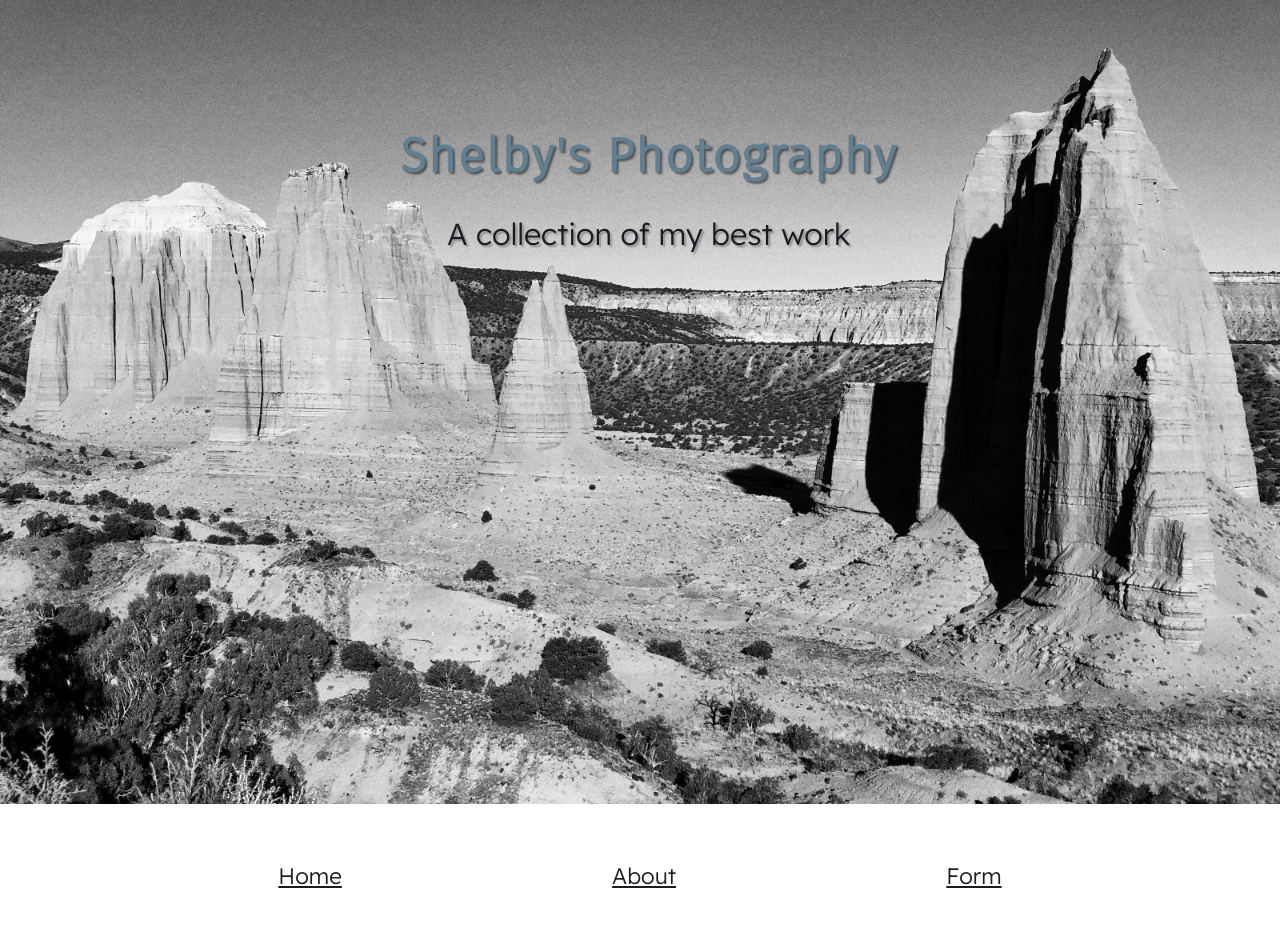
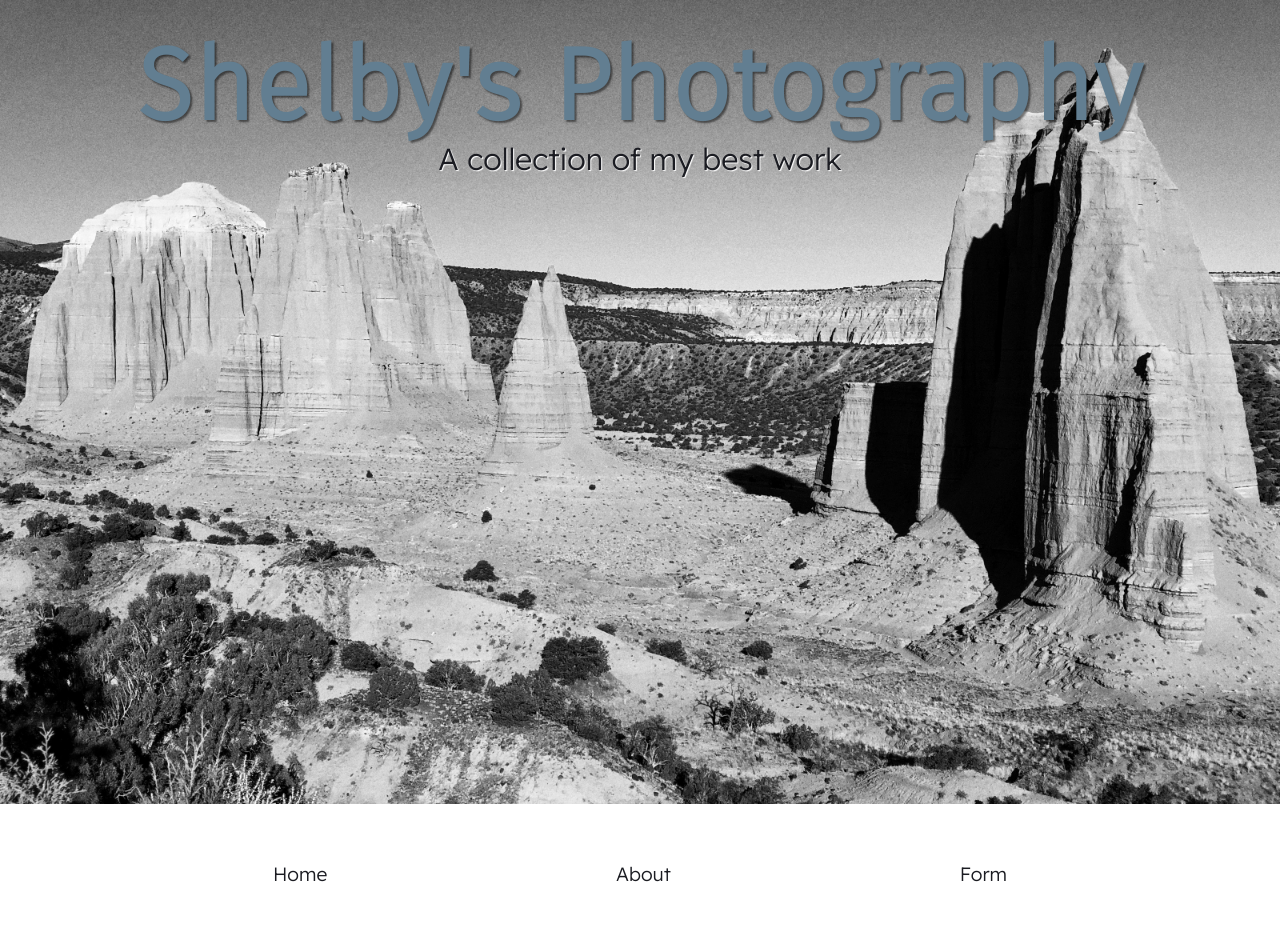
Before and after one commit to shelby-moss/Responsive-menu-assignment, a plain HTML site: page index.html in a window 1280 px wide. Shown: the part 60-987 px from the top of the page. Drawn offline with nearby package versions, Linux system fonts and the light colour scheme.

Commit message:
Add files via upload

```diff
--- a/index.html
+++ b/index.html
@@ -33,8 +33,10 @@
       <img src="1600px.jpg" alt="The spires of Capitol Reef">
     </picture>
     <div class="overlay">
-      <h1>Shelby's Photography</h1>
-      <p>A collection of my best work</p>
+      <div>
+        <h1>Shelby's Photography</h1>
+        <p>A collection of my best work</p>
+      </div>
     </div>
   </div>
 
--- a/styles.css
+++ b/styles.css
@@ -7,50 +7,6 @@
   --active-color: #e8f7ee;
 }
 
-/*nav {
-  margin-bottom: var(--hover-color);
-}
-
-nav ul {
-  display: flex;
-  justify-content: center;
-  list-style-type: none;
-  padding: 0;
-  margin: 0;
-}
-
-nav li a {
-  display: block;
-  color: var(--text-color);
-  text-decoration: none;
-  cursor: pointer;
-
-  margin: 0 0.5rem;
-  padding: 1rem 2rem;
-  font-size: 1.2rem;
-  white-space: nowrap;
-  user-select: none;
-}
-
-nav a::after {
-  content: "";
-  width: calc(100% + 30px);
-  height: 3px;
-  display: block;
-  background-color: var(--hover-color);
-  margin-top: 12px;
-  margin-left: -15px;
-  transform: scale(0);
-  transition: transform 400ms ease;
-  transform-origin: right;
-}
-
-nav a:hover::after {
-  transform: scale(1);
-  transform-origin: left;
-}*/
-
-/* main menu paste */
 .main-menu .menu-icon {
   position: fixed;
   top: 1.5rem;
@@ -64,7 +20,7 @@ nav a:hover::after {
   align-items: center;
   justify-content: center;
 
-  z-index: 1;
+  z-index: 2;
 }
 
 .main-menu svg {
@@ -103,7 +59,6 @@ nav a:hover::after {
 .menu-show svg line:last-child {
   transform: rotate(-135deg);
 }
-/* end main menu paste */
 
 /*default css- mobile version (media query resets it to desktop css)*/
 .hero {
@@ -119,13 +74,15 @@ nav a:hover::after {
 
   display: flex;
 
-  background-color: var(--text-color);
+  background-color: var(--active-color);
 
   transform: translateX(-100vw);
   transition: transform 400ms;
+
+  z-index: 1;
 }
 
-.main-menu .menu-show nav {
+.main-menu.menu-show nav {
   transform: translateX(0);
 }
 
@@ -180,7 +137,7 @@ img {
   padding-bottom: 0.5rem;
 }
 
-picture img {
+picture {
   width: 100%;
 }
 
@@ -231,22 +188,25 @@ h3 {
 
 .hero .overlay {
   position: absolute;
-  padding-left: 25rem;
-  padding-top: 10rem;
   display: flex;
-  flex-direction: column;
   text-align: center;
+  justify-content: center;
+  top: 0;
+  left: 0;
+  right: 0;
+  margin-top: 6rem;
 }
 
 .overlay h1 {
-  font-size: 3rem;
+  font-size: clamp(3rem, 1.5926rem + 5.9259vw, 9rem);
   letter-spacing: 2px;
   text-shadow: 2px 2px 2px rgba(0, 0, 0, 0.5);
+  margin: 0;
 }
 
 .overlay p {
   font-size: 1.9rem;
-  text-shadow: 2px 2px 2px rgba(0, 0, 0, 0.3);
+  text-shadow: 1px 1px 1px rgb(255, 255, 255);
   margin: 0;
 }
 
@@ -268,7 +228,6 @@ h3 {
   transform: scale(1.02);
 }
 
-/* stretch to edges of page- take out of main? */
 aside {
   display: flex;
   margin-top: 2rem;
@@ -302,6 +261,7 @@ footer {
 
 .cards {
   display: flex;
+  flex-direction: column;
   gap: 1rem;
   padding: 1rem;
 }
@@ -348,94 +308,6 @@ footer {
   text-shadow: 1px 1px #000;
 }
 
-@media (min-width: 601px) {
-  /* responsive main menu css*/
-  /* watch for specificity- will only overwrite previous code if it has the same or more specificity */
-  .main-menu .menu-icon {
-    display: none;
-  }
-
-  .hero {
-    margin-bottom: 0;
-  }
-
-  /* responsive nav css-through rest of 601 media query */
-  .main-menu nav {
-    position: static;
-    display: block;
-    transform: none;
-    background-color: transparent;
-    margin: 2rem 1.5rem 6rem;
-  }
-
-  .main-menu nav ul {
-    /* inherits display:flex from mobile */
-    justify-content: space-evenly;
-    flex-direction: row;
-    /* inherits list-style-type: none; from mobile*/
-    margin: 0 auto;
-    /* inherits padding: 0; from mobile */
-    max-width: 80rem;
-  }
-
-  .main-menu nav a {
-    display: block;
-    padding: 1rem;
-    font-size: 1.4rem;
-
-    color: var(--space-cadet);
-  }
-
-  .main-menu nav a:not([href]) {
-    color: var(--roman-silver);
-  }
-
-  .main-menu nav a::after {
-    content: "";
-    display: block;
-    width: calc(100% + 12px);
-    height: 3px;
-    margin-left: -6px;
-    margin-top: 6px;
-    background-color: var(--space-cadet-light);
-    transform: scale(0);
-    transition: transform 200ms ease-in, color 300ms ease-in;
-    transform-origin: right;
-  }
-
-  .main-menu nav a[href]:hover {
-    color: var(--space-cadet-light);
-  }
-
-  .main-menu nav a[href]:hover::after {
-    transform: scale(1);
-    transform-origin: left;
-  }
-}
-
-/* media query for responsive cards */
-@media (max-width: 400px) {
-  .cards {
-    flex-direction: row;
-    flex-wrap: wrap;
-  }
-
-  .card {
-    flex: 1 1 40%;
-  }
-}
-
-@media (max-width: 800px) {
-  /*flex-wrap: nowrap; /*inherits attributes of 400px query too*/
-  .cards {
-    flex-direction: row;
-    flex-wrap: wrap;
-  }
-  .card {
-    flex: 1 1 40%;
-  }
-}
-
 .panel {
   display: flex;
   flex-direction: column;
@@ -444,31 +316,6 @@ footer {
 .panel > .image-wrapper {
   order: -1;
   padding-top: 1rem;
-}
-
-@media (min-width: 800px) {
-  .panel {
-    flex-direction: row;
-    gap: 2rem;
-    align-items: center;
-  }
-
-  .panel > .text-wrapper {
-    flex: 1 1 60%;
-  }
-
-  .panel > .image-wrapper {
-    flex: 1 1 40%;
-    order: 0;
-  }
-
-  .panel h2 {
-    margin-top: 0;
-  }
-
-  .panel .left {
-    order: -1;
-  }
 }
 
 .loader {
@@ -549,3 +396,118 @@ footer {
     margin-top: 0;
   }
 }
+
+@media (min-width: 601px) {
+  /* responsive cards */
+  .cards {
+    flex-direction: row;
+    flex-wrap: wrap;
+  }
+
+  .card {
+    flex: 1 1 40%;
+  }
+
+  /* responsive main menu css*/
+  /* watch for specificity- will only overwrite previous code if it has the same or more specificity */
+  .main-menu .menu-icon {
+    display: none;
+  }
+
+  .hero {
+    margin-bottom: 0;
+  }
+
+  /* responsive nav css-through rest of 601 media query */
+  .main-menu nav {
+    position: static;
+    display: block;
+    transform: none;
+    background-color: transparent;
+    margin: 2rem 1.5rem 6rem;
+    margin-bottom: var(--hover-color);
+  }
+
+  .main-menu nav ul {
+    /* inherits display:flex from mobile */
+    justify-content: space-evenly;
+    flex-direction: row;
+    /* inherits list-style-type: none; from mobile*/
+    margin: 0 auto;
+    /* inherits padding: 0; from mobile */
+    max-width: 80rem;
+  }
+
+  .main-menu nav li a {
+    display: block;
+    padding: 1rem;
+    font-size: 1.4rem;
+
+    color: var(--text-color);
+    text-decoration: none;
+    cursor: pointer;
+
+    margin: 0 0.5rem;
+    padding: 1rem 2rem;
+    font-size: 1.2rem;
+    white-space: nowrap;
+    user-select: none;
+  }
+
+  .main-menu nav a:not([href]) {
+    color: var(--roman-silver);
+  }
+
+  .main-menu nav a::after {
+    content: "";
+    display: block;
+    width: calc(100% + 12px);
+    height: 3px;
+    margin-left: -6px;
+    margin-top: 6px;
+    background-color: var(--hover-color);
+    transform: scale(0);
+    transition: transform 200ms ease-in, color 300ms ease-in;
+    transform-origin: right;
+  }
+
+  .main-menu nav a[href]:hover {
+    color: var(--space-cadet-light);
+  }
+
+  .main-menu nav a[href]:hover::after {
+    transform: scale(1);
+    transform-origin: left;
+  }
+}
+
+@media (min-width: 800px) {
+  /* responsive cards */
+  .cards {
+    flex-wrap: nowrap;
+  }
+
+  /* responsive panel */
+  .panel {
+    flex-direction: row;
+    gap: 2rem;
+    align-items: center;
+  }
+
+  .panel > .text-wrapper {
+    flex: 1 1 60%;
+  }
+
+  .panel > .image-wrapper {
+    flex: 1 1 40%;
+    order: 0;
+  }
+
+  .panel h2 {
+    margin-top: 0;
+  }
+
+  .panel .left {
+    order: -1;
+  }
+}
```
Also changed, not shown: about/index.html (line endings or trailing spaces), form/index.html (line endings or trailing spaces).
